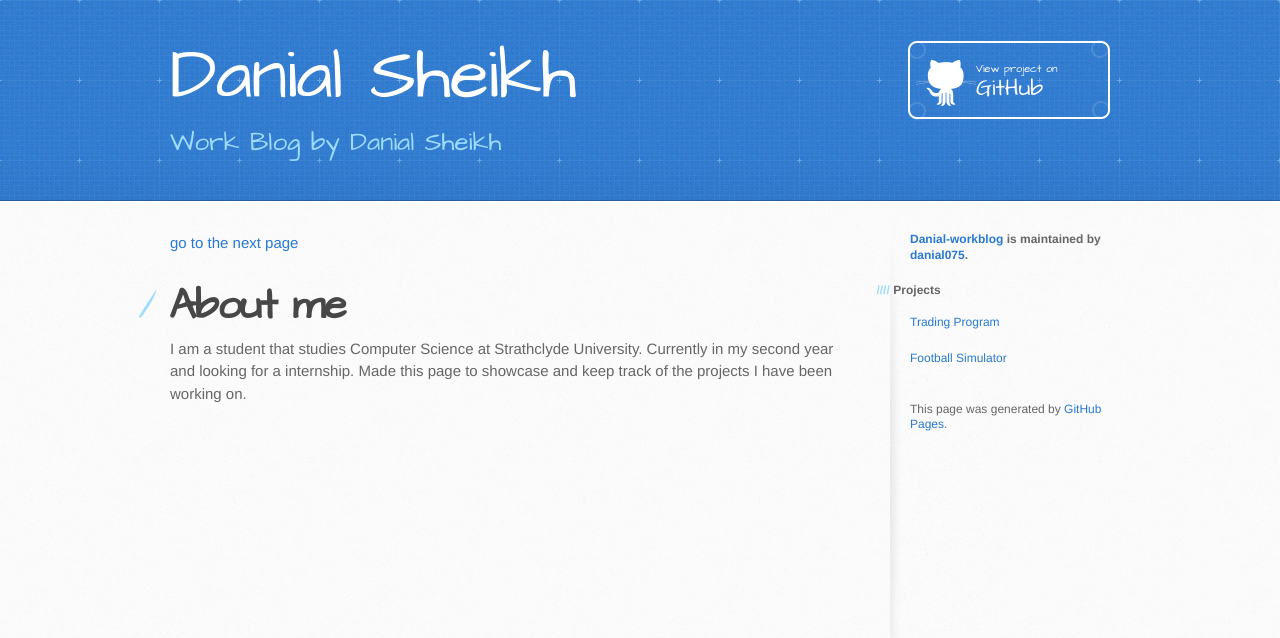
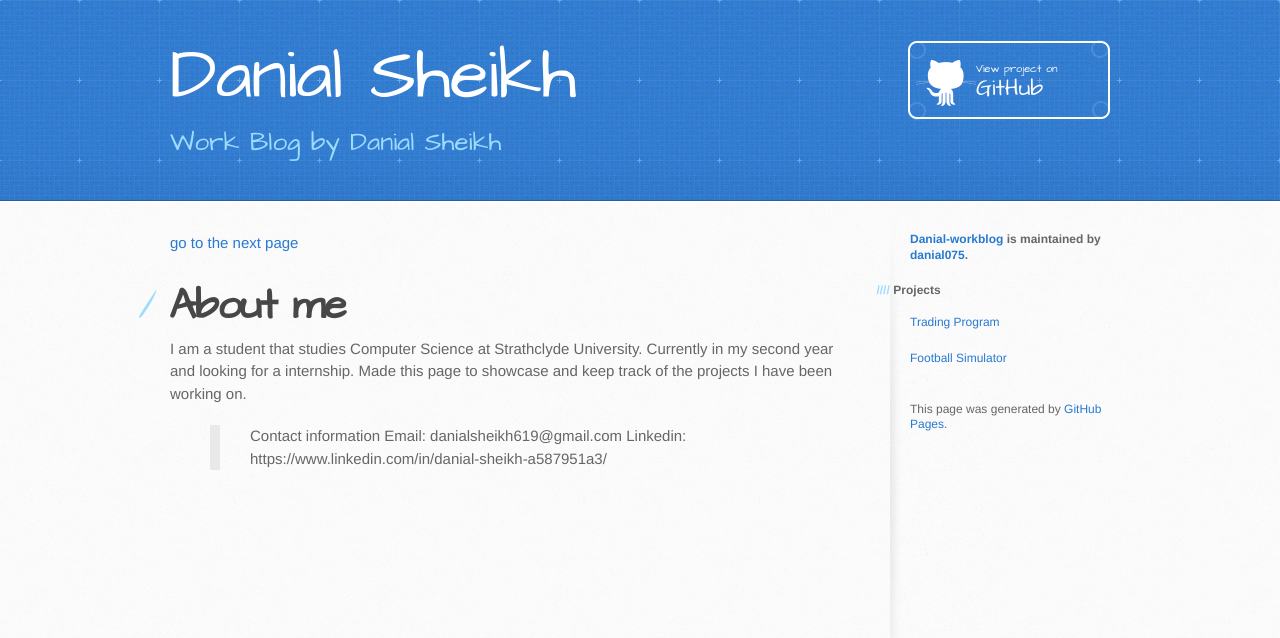
Before and after one commit to danial075/Danial-workblog, a Jekyll site: the page built from index.md, in a window 1280 px wide. Shown: the top 638 px of the page. Built offline with Jekyll 4.4.1, drawn with Linux system fonts in a browser that asks for light colours.

Commit message:
Contact info

```diff
--- a/index.md
+++ b/index.md
@@ -4,3 +4,7 @@ layout: default
 [go to the next page](/trading-program)
 # **About me**
 <p> I am a student that studies Computer Science at Strathclyde University. Currently in my second year and looking for a internship. Made this page to showcase and keep track of the projects I have been working on. </p>
+
+>Contact information
+Email: danialsheikh619@gmail.com
+Linkedin: https://www.linkedin.com/in/danial-sheikh-a587951a3/
```
Also changed, not shown: football-simulator.md (+1 -0 lines), trading-program.md (+1 -1 lines).
